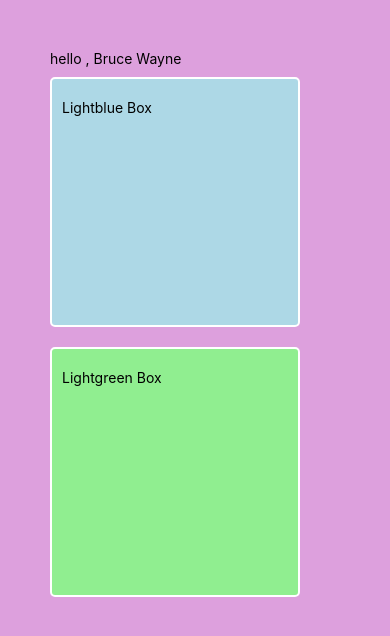
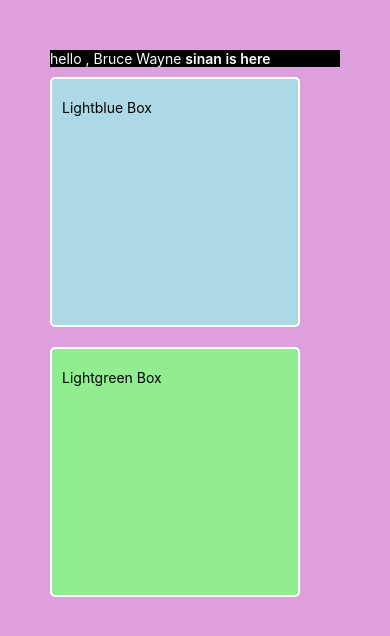
Before and after one commit to ZEUZ8/react-native-starter, a React Native app: screen / in a window 390 px wide. Shown: the top 636 px of the page. Built offline with nearby package versions, Linux system fonts and the light colour scheme.

Commit message:
by this commit i have completed the inheritance in the react native and explored how inheritance is working within the text components

```diff
--- a/App.js
+++ b/App.js
@@ -7,11 +7,13 @@ export default function App() {
   const [modal, setModal] = useState(false);
   return (
     <View style={styles.constainer}>
-      <Greet name="Bruce Wayne" />
-      <View style={[styles.box,styles.lightBlue,styles.boxShadow]}>
-        <Text style={{borderRadius:5}}>Lightblue Box</Text>
+      <View style={styles.darkBackground}>
+        <Greet name="Bruce Wayne" styles={styles}/>
       </View>
-      <View style={[styles.box,styles.ligthgreen,styles.androidShadow]}>
+      <View style={[styles.box, styles.lightBlue, styles.boxShadow]}>
+        <Text style={{ borderRadius: 5 }}>Lightblue Box</Text>
+      </View>
+      <View style={[styles.box, styles.ligthgreen, styles.androidShadow]}>
         <Text>Lightgreen Box</Text>
       </View>
     </View>
@@ -20,40 +22,40 @@ export default function App() {
 
 const styles = StyleSheet.create({
   constainer: { flex: 1, backgroundColor: "plum", padding: 50 },
-  box:{
-    height:250,
-    width:250,
+  darkBackground: { backgroundColor: "black" },
+  darkTextColor :{color:"white"},
+  fontSize:{fontWeight:"600"},
+  box: {
+    height: 250,
+    width: 250,
 
-    paddingVertical:20,
-    paddingHorizontal:10,
-    marginVertical:10,
-    borderWidth:2,
-    borderColor:"white",
+    paddingVertical: 20,
+    paddingHorizontal: 10,
+    marginVertical: 10,
+    borderWidth: 2,
+    borderColor: "white",
     // borderStyle:"solid"  //this is the default style
-    borderRadius:5 ,
+    borderRadius: 5,
     // you could use the border radius for the view and that will work for both android and i phone
     // but radius for the text component is only work in android
   },
 
-  lightBlue:{backgroundColor:"lightblue"},
-  ligthgreen:{backgroundColor:"lightgreen"},
+  lightBlue: { backgroundColor: "lightblue" },
+  ligthgreen: { backgroundColor: "lightgreen" },
 
-  boxShadow:{
-    shadowColor:"#33333",
-    shadowOffset:{
-      width:6,
-      height:6,
+  boxShadow: {
+    shadowColor: "#33333",
+    shadowOffset: {
+      width: 6,
+      height: 6,
     },
-    shadowOpacity:.6,
-    shadowRadius:4
+    shadowOpacity: 0.6,
+    shadowRadius: 4,
   },
   //using the box shadow will only work on the i phone for androd you need to use something else
 
-  androidShadow:{
-    elevation:20
+  androidShadow: {
+    elevation: 20,
   },
   //using the elevation will help us to bring he shadow for the android phones
-
-
-
 });
--- a/components/Greet.jsx
+++ b/components/Greet.jsx
@@ -1,9 +1,9 @@
 import { View, Text } from "react-native";
 
-export default function Greet({name}){
+export default function Greet({name,styles}){
     return (
         <View>
-            <Text>hello , {name}</Text>
+            <Text style={styles.darkTextColor}>hello , {name} <Text style={styles.fontSize}>sinan is here</Text></Text>
         </View>
     )
 }
```
